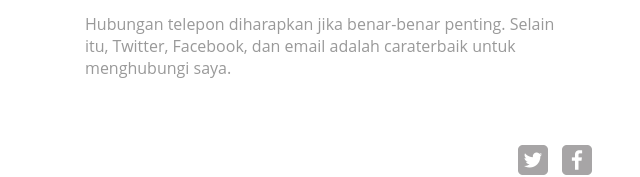
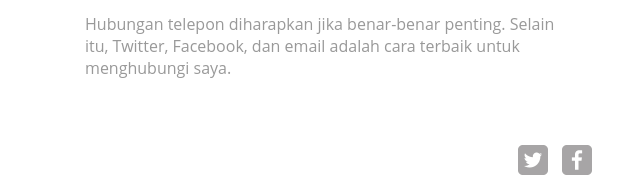
Before and after one commit to yudhaistira/Exercise1, a plain HTML site: page hubungi_saya.html in a window 1280 px wide. Shown: the part 286-463 px from the top of the page, 85-725 px from the left. Drawn offline with Linux system fonts and the light colour scheme.

Commit message:
Update hubungi_saya.html

```diff
--- a/hubungi_saya.html
+++ b/hubungi_saya.html
@@ -36,7 +36,7 @@
 				<p>Saat ini berada di Yogyakarta dan bekerja freelance. Jika ingin menghubungi silahkan menggunakan media-media yang tercantum di halaman ini.
 				</p>
 				<p>
-				Hubungan telepon diharapkan jika benar-benar penting. Selain itu, Twitter, Facebook, dan email adalah caraterbaik untuk menghubungi saya.</p>
+				Hubungan telepon diharapkan jika benar-benar penting. Selain itu, Twitter, Facebook, dan email adalah cara terbaik untuk menghubungi saya.</p>
 			</section> <!-- kolom pertama -->
 			<section id="secondary">
 				<h3>Contact Details</h3>
```
